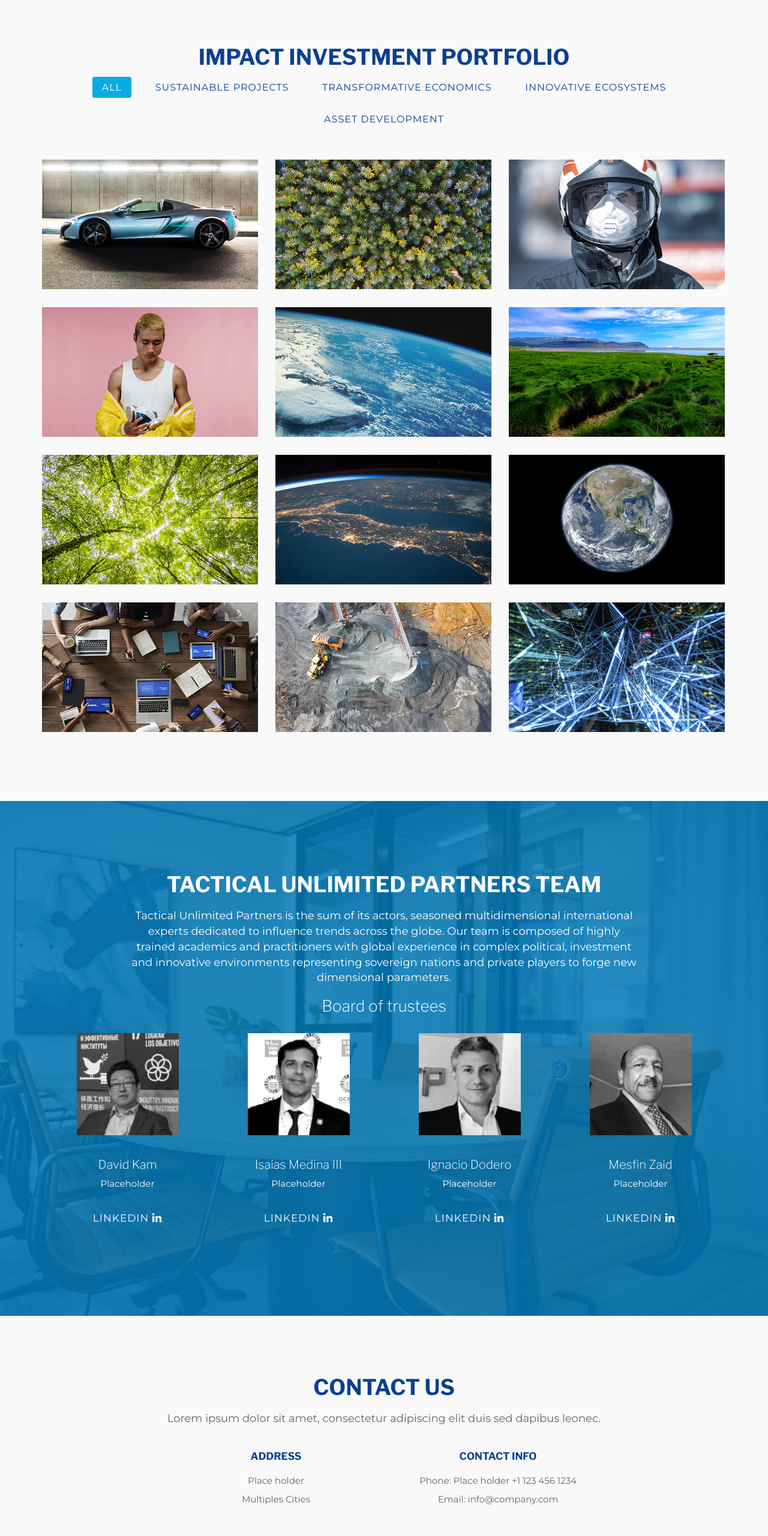
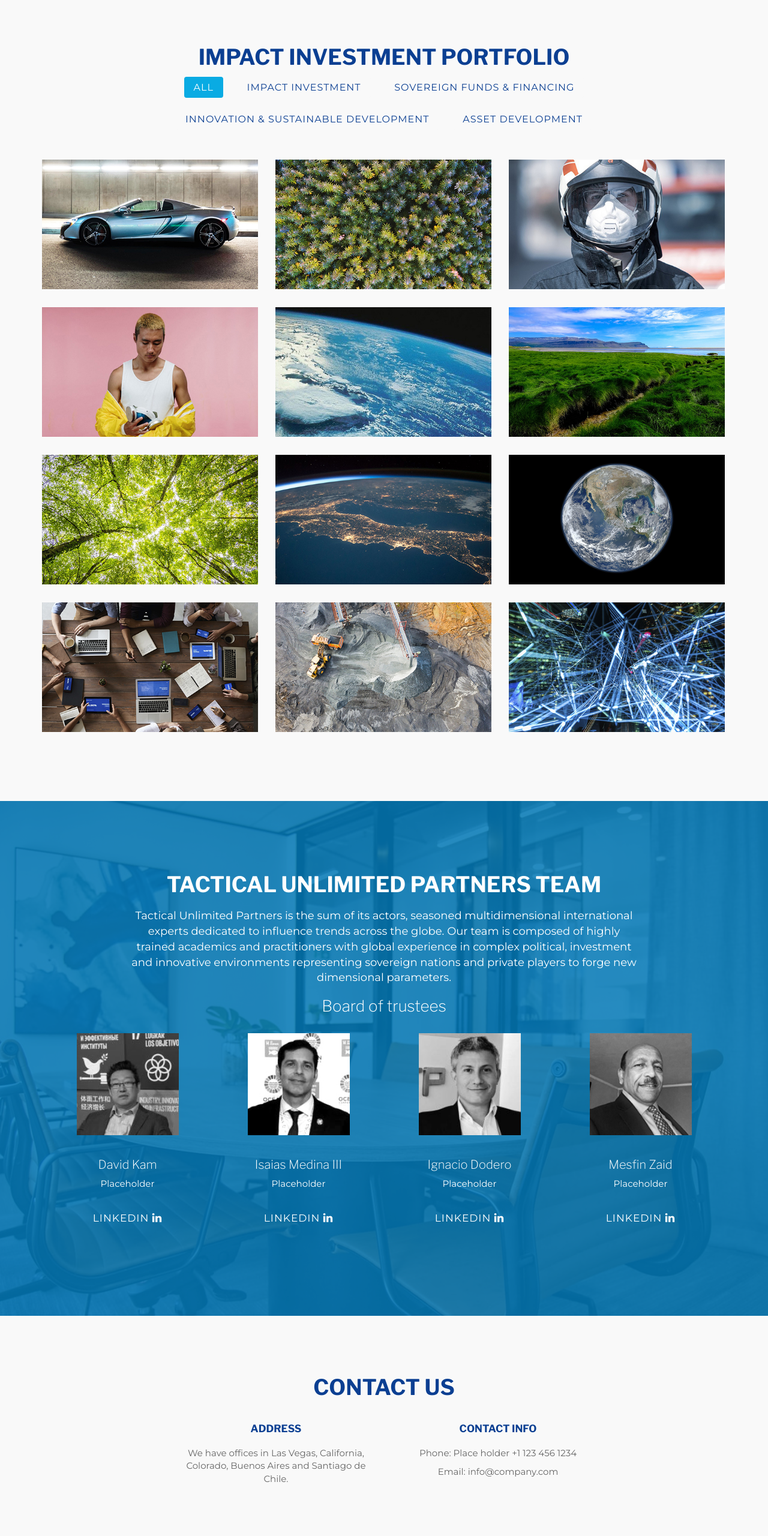
Before and after one commit to facustrauch/tacticalunlimitedpartners, a plain HTML site: page index.html in a window 1280 px wide. Shown: the part 4940-7500 px from the top of the page at 60% size. Drawn offline with nearby package versions, Linux system fonts and the light colour scheme.

Commit message:
Cambios titulos filtros

```diff
--- a/index.html
+++ b/index.html
@@ -177,9 +177,9 @@
         <li>
           <ol class="type">
             <li><a href="#" data-filter="*" class="active">All</a></li>
-            <li><a href="#" data-filter=".sd">Sustainable Projects</a></li>
-            <li><a href="#" data-filter=".les">Transformative Economics</a></li>
-            <li><a href="#" data-filter=".sa">Innovative Ecosystems</a></li>
+            <li><a href="#" data-filter=".sd">Impact Investment</a></li>
+            <li><a href="#" data-filter=".les">Sovereign Funds & Financing</a></li>
+            <li><a href="#" data-filter=".sa">Innovation & Sustainable Development</a></li>
             <li><a href="#" data-filter=".ad">Asset Development</a></li>
           </ol>
         </li>
@@ -360,14 +360,12 @@
   <div class="container">
     <div class="section-title text-center">
       <h2>Contact Us</h2>
-      <p>Lorem ipsum dolor sit amet, consectetur adipiscing elit duis sed dapibus leonec.</p>
     </div>
     <div class="col-md-12 col-md-offset-2 contact-info">
       <div class="col-md-4">
         <h3>Address</h3>
         <div class="contact-item">
-          <p>Place holder</p>
-          <p>Multiples Cities</p>
+          <p>We have offices in Las Vegas, California, Colorado, Buenos Aires and Santiago de Chile.</p>
         </div>
       </div>
       <div class="col-md-4">
```
Also changed, not shown: innovative_ecosystems.html (+1 -1 lines).
